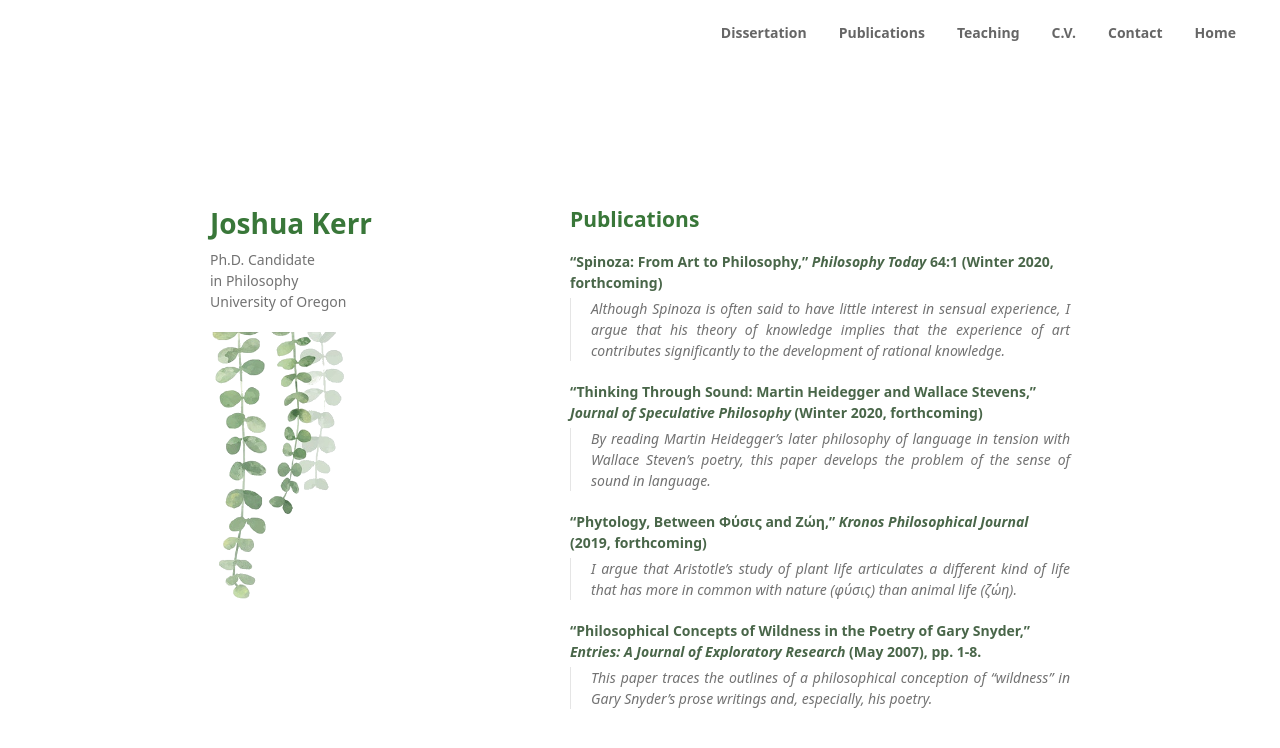
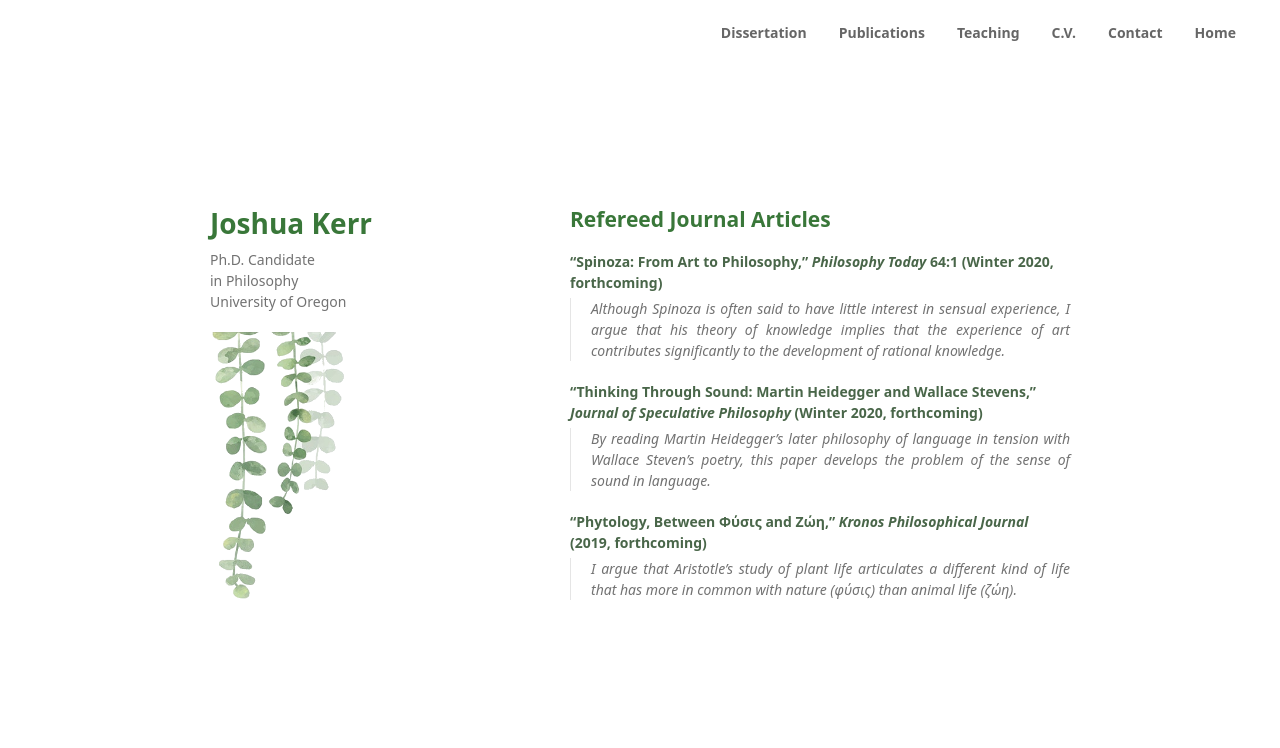
Before and after one commit to joshuakerr/joshuakerr.github.io.old, a Jekyll site: the page built from pages/publications.md, in a window 1280 px wide. Shown: the top 748 px of the page. Built offline with Jekyll 4.4.1, drawn with Linux system fonts in a browser that asks for light colours; a script that is not in the unit is left out.

Commit message:
updated cv publications

```diff
--- a/pages/publications.md
+++ b/pages/publications.md
@@ -4,7 +4,7 @@
     tagline: Curriculum Vitae
 ---
 
-## Publications
+## Refereed Journal Articles
 
 #### “Spinoza: From Art to Philosophy,” *Philosophy Today* 64:1 (Winter 2020, forthcoming)
 
@@ -17,7 +17,3 @@
 #### “Phytology, Between Φύσις and Ζώη,” *Kronos Philosophical Journal* (2019, forthcoming)
 
 >I argue that Aristotle's study of plant life articulates a different kind of life that has more in common with nature (φύσις) than animal life (ζώη).
-
-#### “Philosophical Concepts of Wildness in the Poetry of Gary Snyder,” *Entries: A Journal of Exploratory Research* (May 2007), pp. 1-8.
-
->This paper traces the outlines of a philosophical conception of "wildness" in Gary Snyder's prose writings and, especially, his poetry.
```
Also changed, not shown: pages/cv.md (+1 -1 lines).
